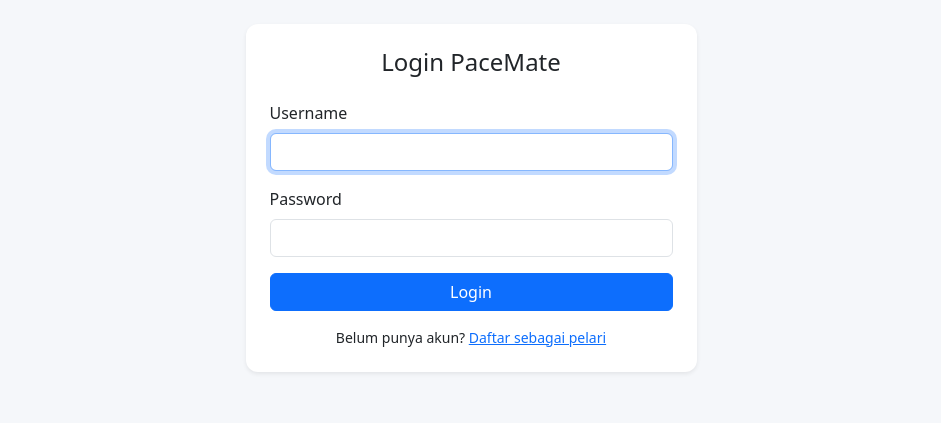
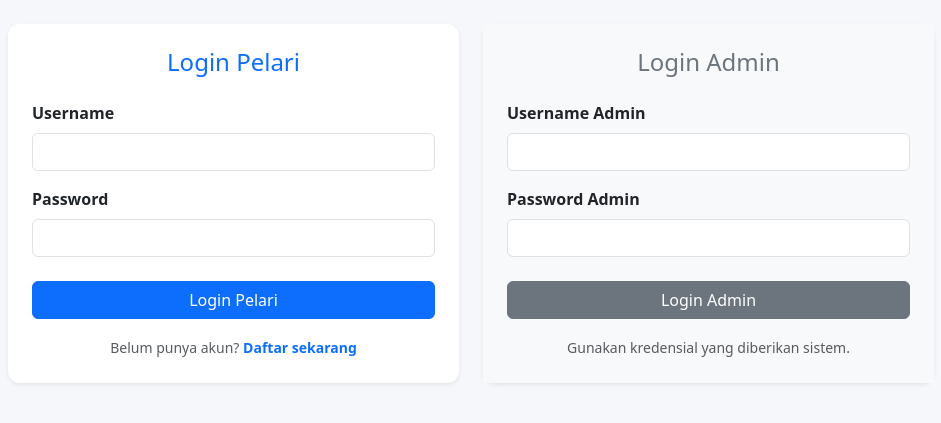
Before and after one commit to rakangstn-sudo/Pacemate_Rakan_Gustian, a Flask app: page /login in a window 1280 px wide. Shown: the part 56-479 px from the top of the page, without its empty margins (169-1110 px from the left). Run offline with Flask 3, Linux system fonts and the light colour scheme.

Commit message:
feat: tambahkan fitur peringatan dari admin ke pelari dan form login yang disandingkan

```diff
--- a/app.py
+++ b/app.py
@@ -18,6 +18,14 @@
 
 # Jenis latihan yang valid, dipakai untuk validasi form /lapor dan CRUD sesi
 JENIS_LATIHAN_VALID = ["easy", "tempo", "interval", "long_run"]
+
+@app.context_processor
+def inject_user():
+    current_pelari = None
+    if session.get("pelari_id"):
+        db = database.get_db()
+        current_pelari = db.execute("SELECT * FROM pelari WHERE id = ?", (session["pelari_id"],)).fetchone()
+    return dict(current_pelari=current_pelari)
 
 
 # ---------------------------------------------------------------------------
@@ -200,37 +208,31 @@
 
 @app.route("/login", methods=["GET", "POST"])
 def login():
-    if session.get("admin_id") is not None:
-        return redirect(url_for("admin_dashboard"))
-    if session.get("pelari_id") is not None:
-        return redirect(url_for("index"))
-
     if request.method == "POST":
+        role = request.form.get("role")
         username = request.form.get("username", "").strip()
         password = request.form.get("password", "")
 
         db = database.get_db()
 
-        # 1. Cek tabel admin
-        admin = db.execute("SELECT * FROM admin WHERE username = ?", (username,)).fetchone()
-        if admin and check_password_hash(admin["password_hash"], password):
-            session.clear()
-            session["admin_id"] = admin["id"]
-            session["username"] = admin["username"]
-            flash(f"Selamat datang Admin {admin['username']}!", "success")
-            return redirect(url_for("admin_dashboard"))
-
-        # 2. Cek tabel pelari
-        pelari = db.execute("SELECT * FROM pelari WHERE username = ?", (username,)).fetchone()
-        if pelari and check_password_hash(pelari["password_hash"], password):
-            session.clear()
-            session["pelari_id"] = pelari["id"]
-            session["username"] = pelari["username"]
-            flash(f"Selamat datang {pelari['nama']}!", "success")
-            return redirect(url_for("index"))
-
-        flash("Username atau password salah.", "danger")
-        return redirect(url_for("login"))
+        if role == "admin":
+            # Cek Admin
+            admin_user = db.execute("SELECT * FROM admin WHERE username = ?", (username,)).fetchone()
+            if admin_user and check_password_hash(admin_user["password_hash"], password):
+                session.clear()
+                session["admin_id"] = admin_user["id"]
+                flash("Login admin berhasil.", "success")
+                return redirect(url_for("admin_dashboard"))
+            flash("Username atau password admin salah.", "danger")
+        else:
+            # Cek Pelari
+            pelari = db.execute("SELECT * FROM pelari WHERE username = ?", (username,)).fetchone()
+            if pelari and check_password_hash(pelari["password_hash"], password):
+                session.clear()
+                session["pelari_id"] = pelari["id"]
+                flash(f"Selamat datang kembali, {pelari['nama']}!", "success")
+                return redirect(url_for("index"))
+            flash("Username atau password pelari salah.", "danger")
 
     return render_template("login.html")
 
@@ -278,7 +280,8 @@
     chart_values = [round(r["avg_pace"], 2) for r in rows]
 
     # --- Hitung pelari berisiko lonjakan volume ---
-    daftar_pelari_all = db.execute("SELECT id FROM pelari").fetchall()
+    TARGET_MINGGUAN = {"pemula": 14, "menengah": 26, "lanjutan": 40}
+    daftar_pelari_all = db.execute("SELECT id, level FROM pelari").fetchall()
     jumlah_berisiko = 0
     for p in daftar_pelari_all:
         km_minggu_ini = db.execute(
@@ -290,7 +293,8 @@
             (p["id"],)
         ).fetchone()["total"]
         rata2 = km_4minggu / 4
-        if rata2 > 0 and (km_minggu_ini / rata2) > 1.3:
+        baseline = rata2 if rata2 > 0 else TARGET_MINGGUAN.get(p["level"], 14)
+        if (km_minggu_ini / baseline) > 1.3:
             jumlah_berisiko += 1
 
     return render_template(
@@ -313,7 +317,8 @@
 @admin_required
 def admin_risiko():
     db = database.get_db()
-    daftar_pelari = db.execute("SELECT id, nama FROM pelari ORDER BY nama").fetchall()
+    daftar_pelari = db.execute("SELECT id, nama, level FROM pelari ORDER BY nama").fetchall()
+    TARGET_MINGGUAN = {"pemula": 14, "menengah": 26, "lanjutan": 40}
 
     data_risiko = []
     for p in daftar_pelari:
@@ -328,18 +333,18 @@
         ).fetchone()["total"]
 
         rata2_km_4minggu = total_km_4minggu / 4
-        rasio = None
-        berisiko = False
+        baseline = rata2_km_4minggu if rata2_km_4minggu > 0 else TARGET_MINGGUAN.get(p["level"], 14)
 
-        if rata2_km_4minggu > 0:
-            rasio = total_km_minggu_ini / rata2_km_4minggu
-            if rasio > 1.3:
-                berisiko = True
+        rasio = total_km_minggu_ini / baseline
+        berisiko = rasio > 1.3
 
         data_risiko.append({
+            "id": p["id"],
             "nama": p["nama"],
+            "level": p["level"],
             "total_km_minggu_ini": total_km_minggu_ini,
             "rata2_km_4minggu": rata2_km_4minggu,
+            "baseline": baseline,
             "rasio": rasio,
             "berisiko": berisiko
         })
@@ -349,6 +354,29 @@
 
     return render_template("admin_risiko.html", active_menu="risiko", data_risiko=data_risiko)
 
+
+@app.route("/admin/pelari/<int:pelari_id>/peringatkan", methods=["POST"])
+@admin_required
+def admin_pelari_peringatkan(pelari_id):
+    pesan = request.form.get("pesan", "").strip()
+    if not pesan:
+        flash("Pesan peringatan tidak boleh kosong.", "danger")
+        return redirect(url_for("admin_risiko"))
+
+    db = database.get_db()
+    db.execute("UPDATE pelari SET peringatan_admin = ? WHERE id = ?", (pesan, pelari_id))
+    db.commit()
+    flash("Peringatan berhasil dikirim ke pelari.", "success")
+    return redirect(url_for("admin_risiko"))
+
+@app.route("/hapus_peringatan", methods=["POST"])
+@pelari_required
+def hapus_peringatan():
+    pelari_id = session.get("pelari_id")
+    db = database.get_db()
+    db.execute("UPDATE pelari SET peringatan_admin = NULL WHERE id = ?", (pelari_id,))
+    db.commit()
+    return redirect(url_for("index"))
 
 # ===========================================================================
 # ROUTE ADMIN: CRUD Pelari
--- a/schema.sql
+++ b/schema.sql
@@ -17,7 +17,8 @@
     nama TEXT NOT NULL,
     usia INTEGER NOT NULL,
     level TEXT NOT NULL CHECK (level IN ('pemula', 'menengah', 'lanjutan')),
-    pr_5k_menit REAL  -- personal record lari 5K dalam satuan menit
+    pr_5k_menit REAL,  -- personal record lari 5K dalam satuan menit
+    peringatan_admin TEXT
 );
 
 -- Tabel sesi_latihan: mencatat setiap sesi latihan lari milik seorang pelari
--- a/templates/base.html
+++ b/templates/base.html
@@ -65,6 +65,19 @@
     </nav>
 
     <div class="container">
+        <!-- Peringatan dari Admin -->
+        {% if current_pelari and current_pelari.peringatan_admin %}
+        <div class="alert alert-danger d-flex justify-content-between align-items-center shadow-sm">
+            <div>
+                <strong>Pesan dari Admin:</strong><br>
+                {{ current_pelari.peringatan_admin }}
+            </div>
+            <form method="POST" action="{{ url_for('hapus_peringatan') }}" class="m-0 ms-3">
+                <button type="submit" class="btn btn-sm btn-outline-danger text-nowrap">Tandai Telah Dibaca</button>
+            </form>
+        </div>
+        {% endif %}
+
         <!-- Blok flash message: menampilkan feedback (sukses/gagal/info) dari session -->
         {% with messages = get_flashed_messages(with_categories=true) %}
             {% if messages %}
--- a/templates/login.html
+++ b/templates/login.html
@@ -4,39 +4,54 @@
 
 {% block content %}
 <div class="row justify-content-center">
-    <div class="col-md-5">
-        <div class="card shadow-sm">
+    <div class="col-md-10">
+        <div class="row g-4">
+            <!-- Login Pelari -->
+            <div class="col-md-6">
+                <div class="card shadow-sm h-100 border-primary">
                     <div class="card-body p-4">
-                <h4 class="card-title text-center mb-4">Login PaceMate</h4>
-
+                        <h4 class="card-title text-center text-primary mb-4">Login Pelari</h4>
                         <form method="POST" action="{{ url_for('login') }}">
+                            <input type="hidden" name="role" value="pelari">
                             <div class="mb-3">
-                        <label for="username" class="form-label">Username</label>
-                        <input
-                            type="text"
-                            class="form-control"
-                            id="username"
-                            name="username"
-                            required
-                            autofocus>
+                                <label for="username_pelari" class="form-label fw-bold">Username</label>
+                                <input type="text" class="form-control" id="username_pelari" name="username" required>
+                            </div>
+                            <div class="mb-4">
+                                <label for="password_pelari" class="form-label fw-bold">Password</label>
+                                <input type="password" class="form-control" id="password_pelari" name="password" required>
+                            </div>
+                            <button type="submit" class="btn btn-primary w-100">Login Pelari</button>
+                        </form>
+                        <div class="text-center mt-3">
+                            <small class="text-muted">Belum punya akun? <a href="{{ url_for('register') }}" class="text-decoration-none fw-bold">Daftar sekarang</a></small>
+                        </div>
+                    </div>
+                </div>
             </div>
 
+            <!-- Login Admin -->
+            <div class="col-md-6">
+                <div class="card shadow-sm h-100 border-secondary">
+                    <div class="card-body p-4 bg-light">
+                        <h4 class="card-title text-center text-secondary mb-4">Login Admin</h4>
+                        <form method="POST" action="{{ url_for('login') }}">
+                            <input type="hidden" name="role" value="admin">
                             <div class="mb-3">
-                        <label for="password" class="form-label">Password</label>
-                        <input
-                            type="password"
-                            class="form-control"
-                            id="password"
-                            name="password"
-                            required>
+                                <label for="username_admin" class="form-label fw-bold">Username Admin</label>
+                                <input type="text" class="form-control" id="username_admin" name="username" required>
                             </div>
-
-                    <button type="submit" class="btn btn-primary w-100">Login</button>
-
-                    <div class="mt-3 text-center small">
-                        Belum punya akun? <a href="{{ url_for('register') }}">Daftar sebagai pelari</a>
+                            <div class="mb-4">
+                                <label for="password_admin" class="form-label fw-bold">Password Admin</label>
+                                <input type="password" class="form-control" id="password_admin" name="password" required>
                             </div>
+                            <button type="submit" class="btn btn-secondary w-100">Login Admin</button>
                         </form>
+                        <div class="text-center mt-3">
+                            <small class="text-muted">Gunakan kredensial yang diberikan sistem.</small>
+                        </div>
+                    </div>
+                </div>
             </div>
         </div>
     </div>
```
Also changed, not shown: templates/admin_risiko.html (+36 -7 lines). Lines whose indentation alone changed are shown as unchanged.
